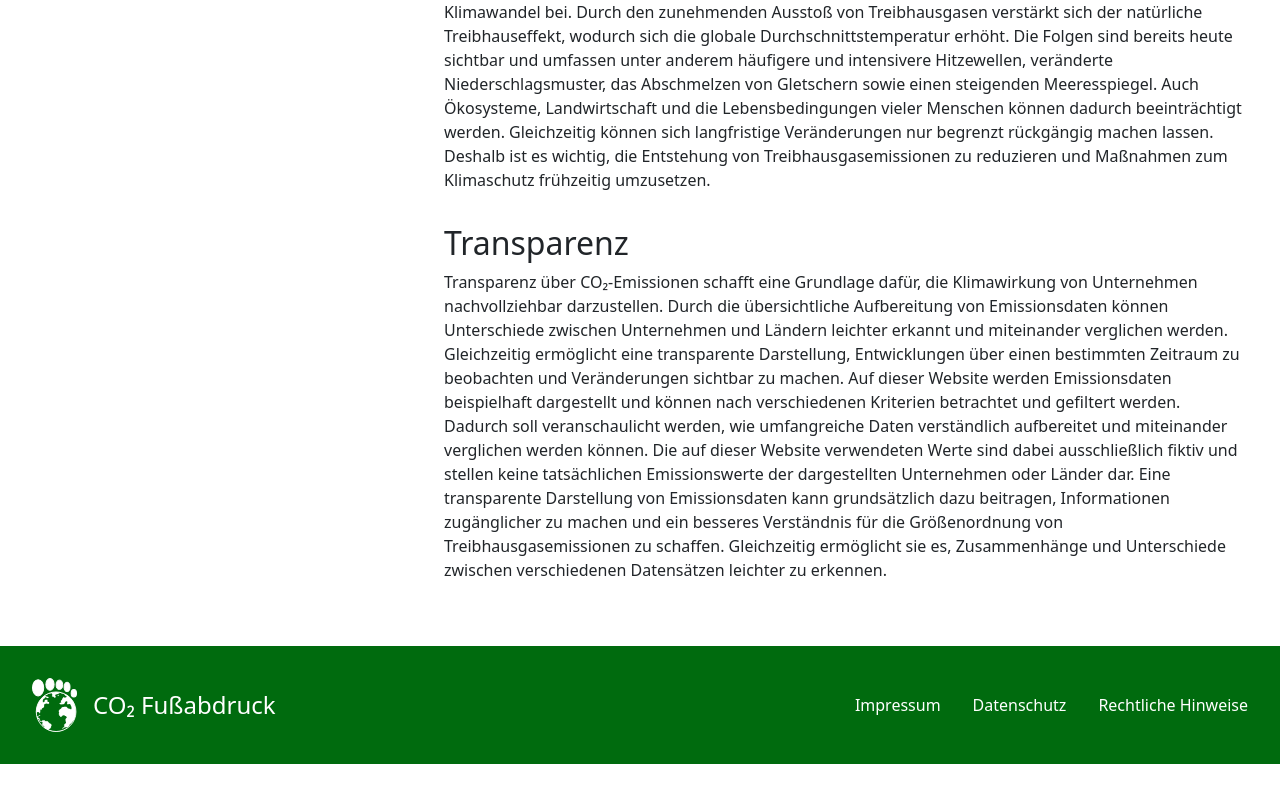
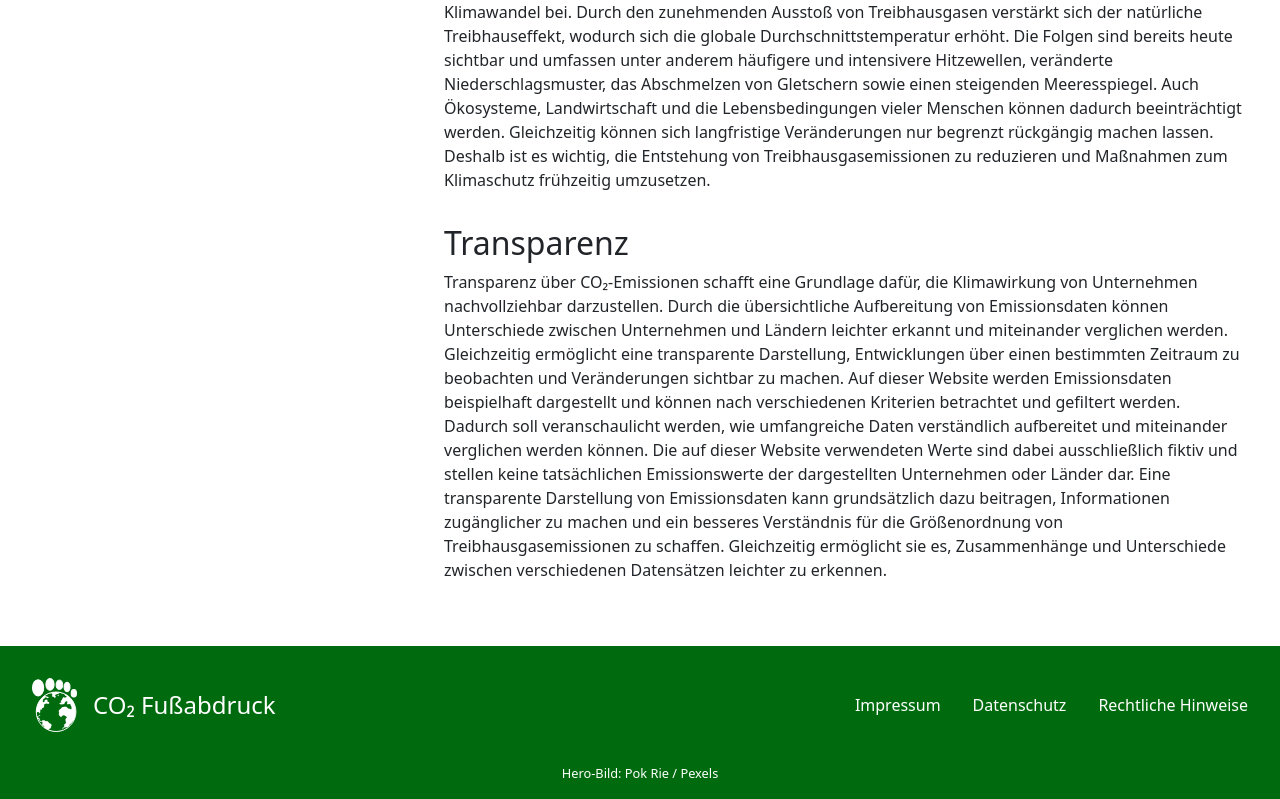
Before and after one commit to MoellerPaula/co2-footprint, a Vue app: page / in a window 1280 px wide. Shown: the part 960-1759 px from the top of the page. Before the commit the page ends 1724 px from the top, so only its background shows below. Built offline with nearby package versions, Linux system fonts and the light colour scheme.

Commit message:
style: add hero image credit

```diff
--- a/src/components/AppFooter.vue
+++ b/src/components/AppFooter.vue
@@ -12,6 +12,17 @@
         <RouterLink to="/datenschutz">Datenschutz</RouterLink>
         <RouterLink to="/rechtliche-hinweise">Rechtliche Hinweise</RouterLink>
       </nav>
+    </div>
+
+    <div class="image-credit">
+      Hero-Bild:
+      <a
+        href="https://www.pexels.com/de-de/foto/vogelperspektive-wald-baume-luftaufnahme-3923724/"
+        target="_blank"
+        rel="noopener noreferrer"
+      >
+        Pok Rie / Pexels
+      </a>
     </div>
   </footer>
 </template>
@@ -55,10 +66,25 @@
   text-decoration: none;
 }
 
+.image-credit {
+  padding-bottom: 1rem;
+  text-align: center;
+  font-size: 0.8rem;
+}
+
+.image-credit a {
+  color: white;
+  text-decoration: none;
+}
+
+.image-credit a:hover {
+  text-decoration: underline;
+}
+
 @media (width <= 768px) {
   .footer-content {
     flex-direction: column;
-    align-items: flex-start;
+    align-items: center;
     gap: 1rem;
     padding: 1rem;
   }
```
